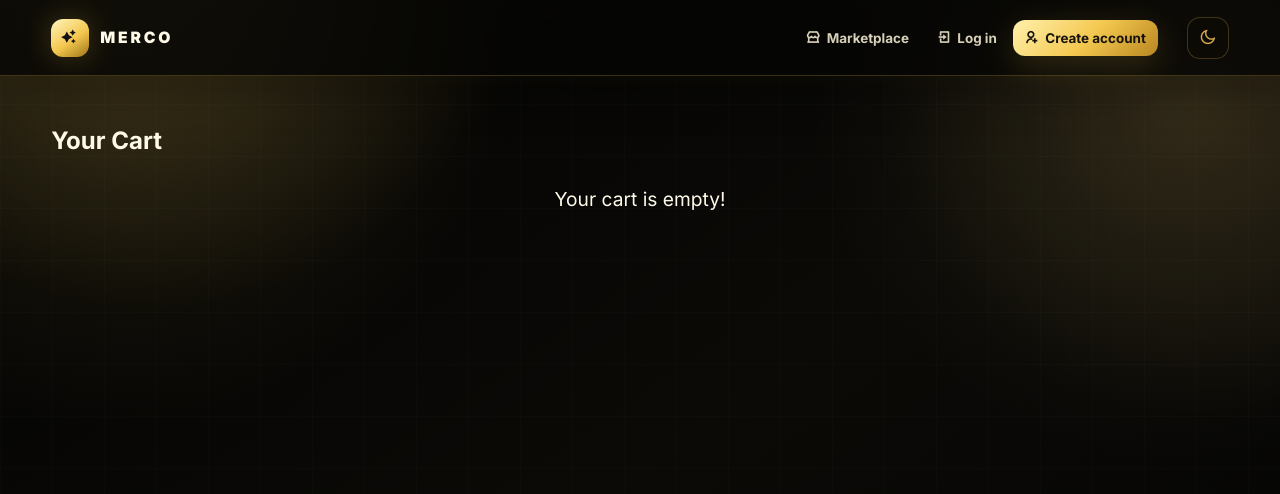
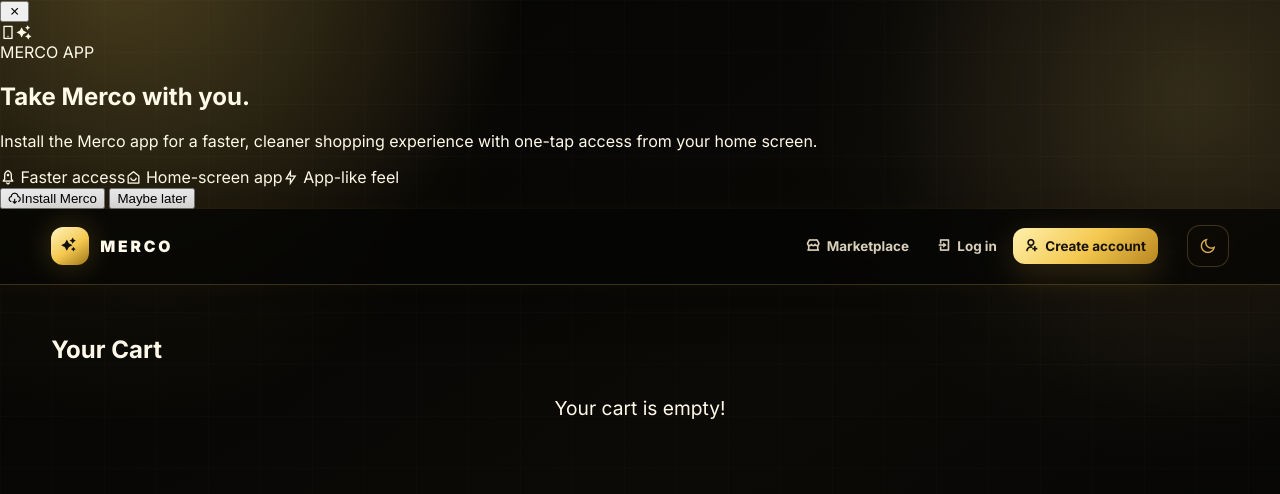
Before and after one commit to Lordave111/Maximise, a Python web app: template templates/cart.html in a window 1280 px wide. Shown: the top 494 px of the page. Run offline with Jinja, Linux system fonts and the light colour scheme; the template is opened without the code that fills it, so the values that code supplies are empty; some libraries are stand-ins or nearby versions.

Commit message:
Add styled PWA install prompt to Merco

```diff
--- a/templates/base.html
+++ b/templates/base.html
@@ -7,7 +7,7 @@
 <link rel="manifest" href="{{ url_for('static', filename='manifest.webmanifest') }}"><link rel="icon" href="{{ url_for('static', filename='icons/icon-192.svg') }}" type="image/svg+xml"><link rel="apple-touch-icon" href="{{ url_for('static', filename='icons/icon-192.svg') }}">
 <title>{% block title %}Merco{% endblock %}</title>
 <link rel="preconnect" href="https://fonts.googleapis.com"><link rel="preconnect" href="https://fonts.gstatic.com" crossorigin><link href="https://fonts.googleapis.com/css2?family=Inter:wght@400;500;600;700;800;900&display=swap" rel="stylesheet"><link href="https://cdn.jsdelivr.net/npm/remixicon@4.6.0/fonts/remixicon.css" rel="stylesheet">
-<link rel="stylesheet" href="{{ url_for('static', filename='style.css') }}"><link rel="stylesheet" href="{{ url_for('static', filename='listing.css') }}"><link rel="stylesheet" href="{{ url_for('static', filename='luxury.css') }}"><link rel="stylesheet" href="{{ url_for('static', filename='theme-refresh.css') }}"><link rel="stylesheet" href="{{ url_for('static', filename='preferences.css') }}"><link rel="stylesheet" href="{{ url_for('static', filename='page-loader.css') }}"><link rel="stylesheet" href="{{ url_for('static', filename='offline.css') }}">
+<link rel="stylesheet" href="{{ url_for('static', filename='style.css') }}"><link rel="stylesheet" href="{{ url_for('static', filename='listing.css') }}"><link rel="stylesheet" href="{{ url_for('static', filename='luxury.css') }}"><link rel="stylesheet" href="{{ url_for('static', filename='theme-refresh.css') }}"><link rel="stylesheet" href="{{ url_for('static', filename='preferences.css') }}"><link rel="stylesheet" href="{{ url_for('static', filename='page-loader.css') }}"><link rel="stylesheet" href="{{ url_for('static', filename='offline.css') }}"><link rel="stylesheet" href="{{ url_for('static', filename='pwa-install.css') }}">
 </head>
 <body>
 <div id="mercoPageLoader" class="merco-page-loader" role="status" aria-label="Loading"><span class="merco-loader-ring"></span><span class="merco-loader-m" aria-hidden="true">M</span></div>
@@ -16,9 +16,23 @@
   <span class="merco-offline__copy"><span class="merco-offline__title">You're offline</span><span class="merco-offline__text">Reconnect to continue using Merco.</span></span>
   <button id="mercoReconnect" class="merco-offline__retry" type="button"><i class="ri-refresh-line"></i> Reconnect</button>
 </div>
+<div id="mercoInstallPrompt" class="merco-install" aria-hidden="true">
+  <div class="merco-install__backdrop" data-install-close></div>
+  <section class="merco-install__card" role="dialog" aria-modal="true" aria-labelledby="mercoInstallTitle">
+    <button class="merco-install__close" type="button" data-install-close aria-label="Close install prompt"><i class="ri-close-line"></i></button>
+    <div class="merco-install__icon"><i class="ri-smartphone-line"></i><span class="merco-install__spark"><i class="ri-sparkling-2-fill"></i></span></div>
+    <div class="merco-install__eyebrow">MERCO APP</div>
+    <h2 id="mercoInstallTitle">Take Merco with you.</h2>
+    <p>Install the Merco app for a faster, cleaner shopping experience with one-tap access from your home screen.</p>
+    <div class="merco-install__benefits"><span><i class="ri-rocket-2-line"></i> Faster access</span><span><i class="ri-home-smile-2-line"></i> Home-screen app</span><span><i class="ri-flashlight-line"></i> App-like feel</span></div>
+    <button id="mercoInstallButton" class="merco-install__cta" type="button"><i class="ri-download-cloud-2-line"></i><span>Install Merco</span></button>
+    <p id="mercoInstallHint" class="merco-install__hint" hidden>Use your browser menu and choose <strong>Install app</strong> or <strong>Add to Home screen</strong>.</p>
+    <button id="mercoInstallLater" class="merco-install__later" type="button">Maybe later</button>
+  </section>
+</div>
 <header class="topbar"><a class="brand" href="{{ url_for('market') }}"><span class="brand-mark"><i class="ri-sparkling-2-fill"></i></span><span>MERCO</span></a><nav aria-label="Main navigation"><a href="{{ url_for('market') }}"><i class="ri-store-2-line"></i><span>Marketplace</span></a>{% if current_user.is_authenticated %}<a href="{{ url_for('dashboard') }}"><i class="ri-dashboard-3-line"></i><span>Dashboard</span></a><a href="{{ url_for('settings') }}"><i class="ri-settings-4-line"></i><span>Settings</span></a><a href="{{ url_for('logout') }}"><i class="ri-logout-box-r-line"></i><span>Log out</span></a>{% else %}<a href="{{ url_for('login') }}"><i class="ri-login-box-line"></i><span>Log in</span></a><a href="{{ url_for('register') }}" class="nav-cta"><i class="ri-user-add-line"></i><span>Create account</span></a>{% endif %}</nav><button class="theme-toggle" aria-label="Toggle light mode"><i class="ri-moon-line"></i></button></header>
 <main>{% with messages=get_flashed_messages() %}{% if messages %}<div class="flash">{% for message in messages %}<span><i class="ri-information-line"></i>{{ message }}</span>{% endfor %}</div>{% endif %}{% endwith %}{% block content %}{% endblock %}</main>
 <script>(function(){const b=document.body,s=localStorage.getItem('maximise-theme'),t=document.querySelector('.theme-toggle');if(s==='light')b.classList.add('light');if(t)t.innerHTML=b.classList.contains('light')?'<i class="ri-sun-line"></i>':'<i class="ri-moon-line"></i>';t?.addEventListener('click',()=>{b.classList.toggle('light');localStorage.setItem('maximise-theme',b.classList.contains('light')?'light':'dark');t.innerHTML=b.classList.contains('light')?'<i class="ri-sun-line"></i>':'<i class="ri-moon-line"></i>'});})();</script>
-<script src="{{ url_for('static', filename='page-loader.js') }}"></script><script src="{{ url_for('static', filename='preferences.js') }}"></script>
+<script src="{{ url_for('static', filename='page-loader.js') }}"></script><script src="{{ url_for('static', filename='preferences.js') }}"></script><script src="{{ url_for('static', filename='pwa-install.js') }}"></script>
 {% block scripts %}{% endblock %}
 </body></html>
```
